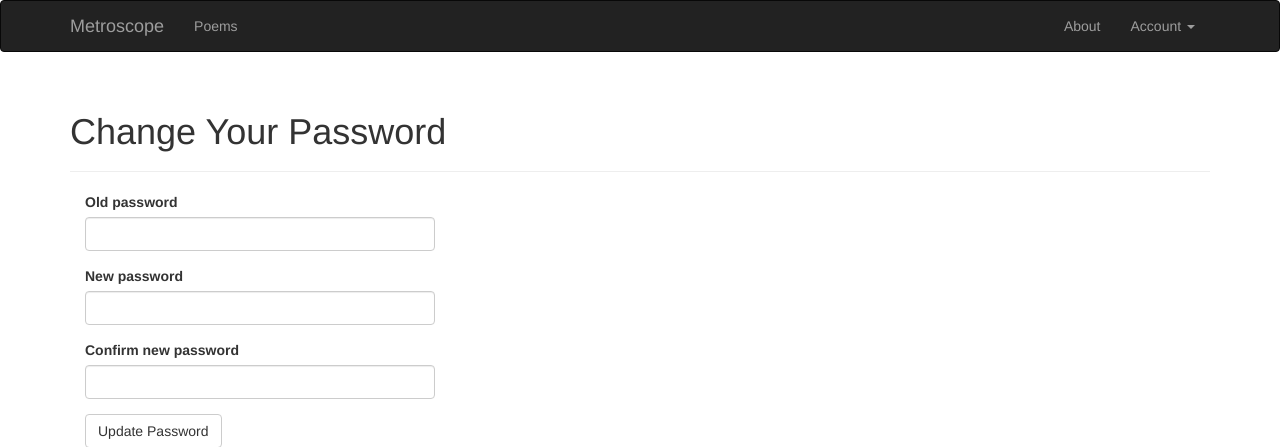
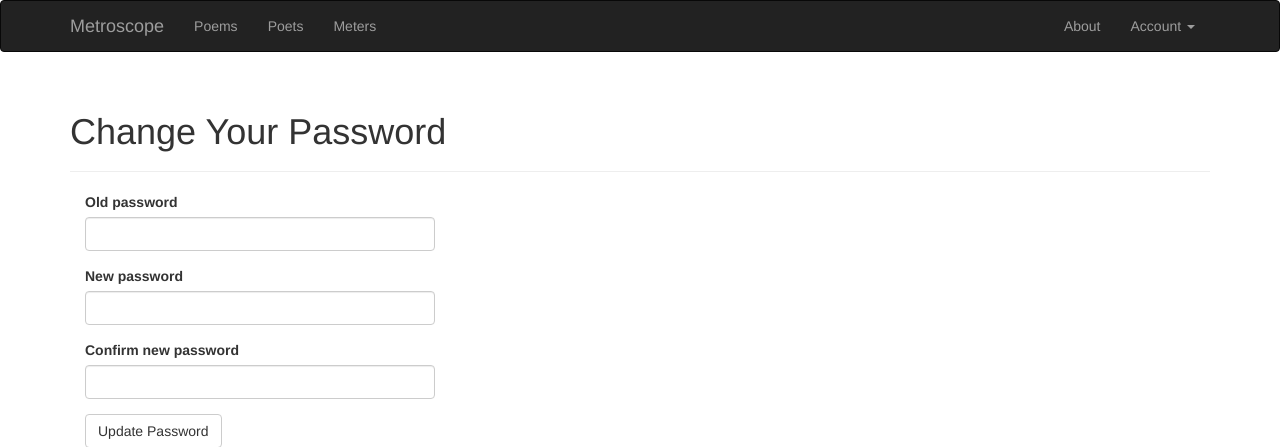
Before and after one commit to syvwlch/Metroscope, a Flask app: page /auth/change-password in a window 1280 px wide. Shown: the top 447 px of the page. Run offline with Flask 2, Linux system fonts and the light colour scheme; the visitor is signed in with stand-in values (Sample User, id 1); data comes from the database, SQL or seed files in the repository; some libraries are stand-ins or nearby versions.

Commit message:
Added poets and meters to nav bar

```diff
--- a/run/templates/base.html
+++ b/run/templates/base.html
@@ -26,6 +26,8 @@
         <div class="navbar-collapse collapse">
             <ul class="nav navbar-nav">
                 <li><a href="{{ url_for('poetry.poem_list') }}">Poems</a></li>
+                <li><a href="{{ url_for('poetry.poet_list') }}">Poets</a></li>
+                <li><a href="{{ url_for('poetry.meter_list') }}">Meters</a></li>
             </ul>
             <ul class="nav navbar-nav navbar-right">
                 {% if current_user.is_authenticated %}
```
